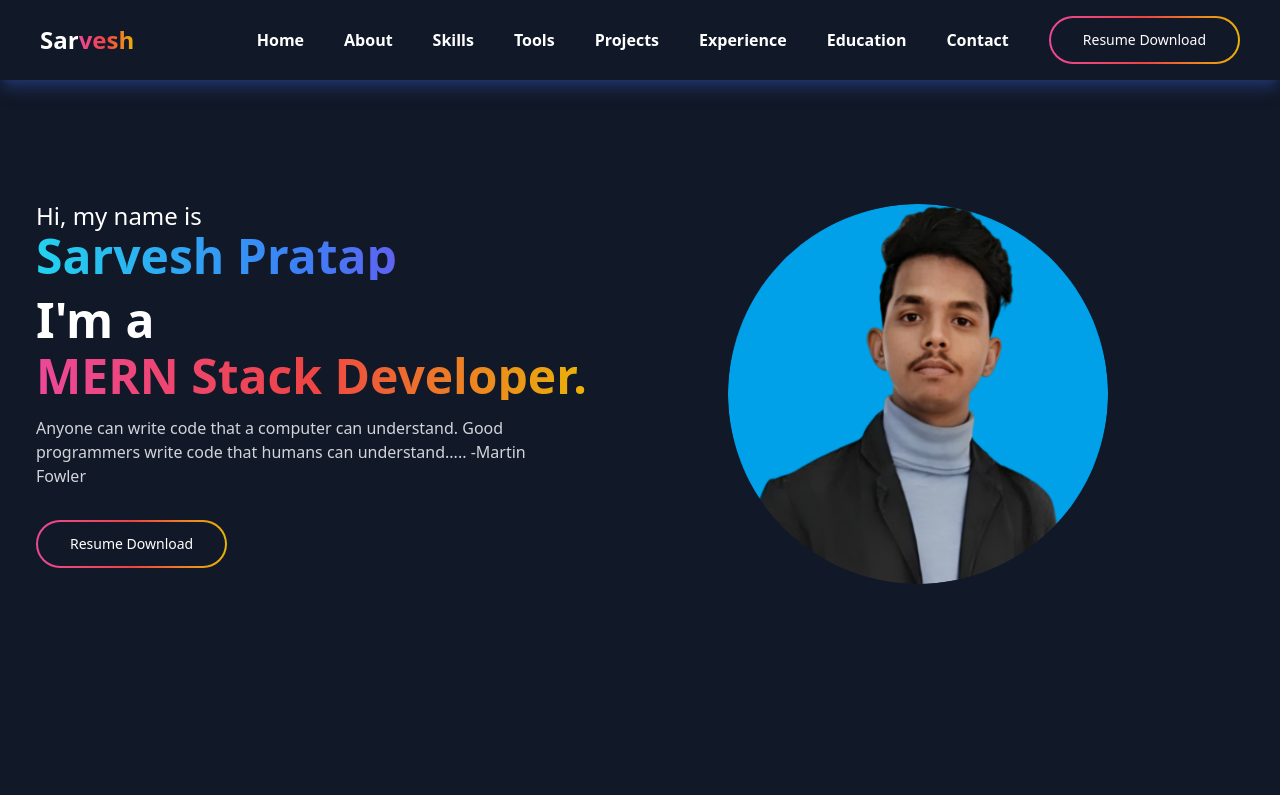
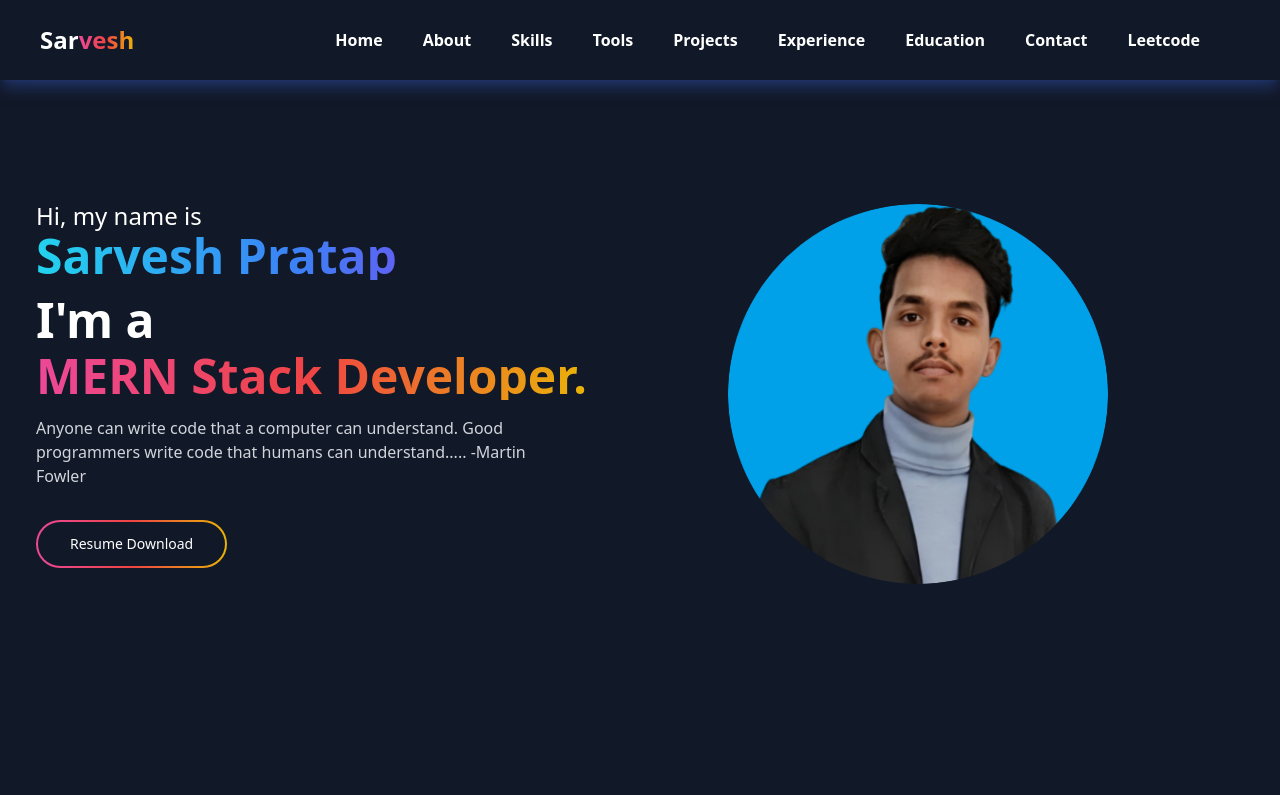
Before and after one commit to Sarvesh9570/Updated-portfolio, a React (Create React App) app: page / in a window 1280 px wide. Shown: the top 795 px of the page. Built offline with nearby package versions, Linux system fonts and the light colour scheme.

Commit message:
add leetcode

```diff
--- a/src/components/Contact.jsx
+++ b/src/components/Contact.jsx
@@ -4,6 +4,8 @@ import { MdOutlineMarkEmailRead } from "react-icons/md";
 import { ToastContainer, toast } from "react-toastify";
 
 import { FaWhatsapp } from "react-icons/fa6";
+import { SiLeetcode } from "react-icons/si";
+import { SiCodechef } from "react-icons/si";
 import emailjs from "@emailjs/browser";
 import LoadingSpinner from "./LoadingSpinner";
 
@@ -61,7 +63,7 @@ function Contact() {
               {/* contact info  */}
               <div className="gap-4 grid mb-12 m-2 grid-cols-1 md:grid-cols-2">
                 <Link
-                  className="inline-flex items-center gap-2 rounded-lg border border-indigo-600  bg-[#000000] px-2 py-1 text-white hover:bg-transparent  focus:outline-none focus:ring active:text-indigo-500"
+                  className="inline-flex items-center gap-2 rounded-lg border border-indigo-600  bg-[#3E3190] px-2 py-1 text-white hover:bg-transparent transition-colors duration-300 focus:outline-none focus:ring active:text-indigo-500"
                   to="https://www.linkedin.com/in/sarvesh-pratap-230373221/"
                   target="_blank"
                 >
@@ -149,7 +151,7 @@ function Contact() {
                 </Link>
 
                 <Link
-                  className="inline-flex items-center gap-2 rounded-lg border border-indigo-600  bg-[#000000] px-2 py-1  text-white hover:bg-transparent  focus:outline-none focus:ring active:text-indigo-500"
+                  className="inline-flex items-center gap-2 rounded-lg border border-indigo-600  bg-[#3E3190] px-2 py-1  text-white hover:bg-transparent  focus:outline-none focus:ring active:text-indigo-500"
                   to="https://github.com/Sarvesh9570"
                   target="_blank"
                 >
@@ -198,7 +200,24 @@ function Contact() {
                   <span className="text-sm font-medium"> Github </span>
                 </Link>
                 <Link
-                  className="inline-flex items-center gap-2 rounded-lg border border-indigo-600  bg-[#000000] px-2 py-1  text-white hover:bg-transparent  focus:outline-none focus:ring active:text-indigo-500"
+                  className="inline-flex items-center gap-2 rounded-lg border border-indigo-600  bg-[#3E3190] px-2 py-1  text-white hover:bg-transparent transition-colors duration-300 focus:outline-none focus:ring active:text-indigo-500"
+                  to="https://leetcode.com/u/sarvesh9570/"
+                  target="_blank"
+                >
+                  <SiLeetcode className="w-10 h-10" />
+                  <span className="text-sm font-medium"> Leetcode </span>
+                </Link>
+                <Link
+                  className="inline-flex items-center gap-2 rounded-lg border border-indigo-600  bg-[#3E3190] px-2 py-1  text-white hover:bg-transparent transition-colors duration-300 focus:outline-none focus:ring active:text-indigo-500"
+                  to="https://codechef.com/users/sarvesh9570"
+                  target="_blank"
+                >
+                  <SiCodechef  className="w-10 h-10" />
+                  <span className="text-sm font-medium"> Codechef </span>
+                </Link>
+
+                <Link
+                  className="inline-flex items-center gap-2 rounded-lg border border-indigo-600  bg-[#3E3190] px-2 py-1  text-white hover:bg-transparent transition-colors duration-300 focus:outline-none focus:ring active:text-indigo-500"
                   to="mailto:job.sarveshpratap@gmail.com"
                   target="_blank"
                 >
@@ -210,14 +229,17 @@ function Contact() {
                   </span>
                 </Link>
                 <Link
-                  className="inline-flex items-center gap-2 rounded-lg border border-indigo-600  bg-[#000000] px-2 py-1  text-white hover:bg-transparent  focus:outline-none focus:ring active:text-indigo-500"
+                  className="inline-flex items-center gap-2 rounded-lg border border-indigo-600  bg-[#3E3190] px-2 py-1  text-white hover:bg-transparent transition-colors duration-300 focus:outline-none focus:ring active:text-indigo-500"
                   to="https://wa.me/qr/S43R5JMFLGFWC1"
                   target="_blank"
                 >
                   <FaWhatsapp className="w-10 h-10" />
                   <span className="text-sm font-medium"> WhatsApp </span>
                 </Link>
+
               </div>
+
+
 
               {/* contact me form */}
 
--- a/src/components/Navbar.jsx
+++ b/src/components/Navbar.jsx
@@ -1,14 +1,14 @@
 import React, { useState } from "react";
 import { HiBars3BottomRight, HiXMark } from "react-icons/hi2";
-import { NavLink } from "react-router-dom";
+
 import { Link } from "react-scroll";
 
 function Navbar() {
   let [isopen, setisopen] = useState(false);
   return (
     <>
-      <div className="shadow-lg shadow-[#213469] w-full fixed top-0 dark:bg-gray-900 left-0 z-50 lg:z-50 md:z-auto ">
-        <div className="md:px-10 py-4 px-7 md:flex justify-between items-center  dark:bg-gray-900">
+         <div className="shadow-lg shadow-[#213469] fixed top-0 left-0 w-full dark:bg-gray-900 z-50">
+        <div className="max-w-7xl mx-auto flex items-center justify-between px-5 md:px-10 h-16 lg:h-20">
           {/* logo */}
           <div className="flex gap-2 text-2xl cursor-pointer items-center">
             <span className="font-bold">
@@ -150,8 +150,17 @@ function Navbar() {
                 Contact
               </Link>
             </li>
+            <li>
+              <a className="my-7 md:my-0 md:ml-8 font-bold bg-white hover:bg-gradient-to-r from-pink-500 via-red-500 to-yellow-500 text-transparent bg-clip-text"
+              href="https://leetcode.com/sarvesh9570/"
+              target="_blank"
+              rel="noreferrer"
+            >
+              Leetcode
+            </a>
+            </li>
             <li className="my-7 md:my-0 md:ml-8 font-bold ">
-              <NavLink
+              {/* <NavLink
                 className="group inline-block rounded-full bg-gradient-to-r from-pink-500 via-red-500 to-yellow-500 p-[2px] hover:text-white focus:outline-none focus:ring active:text-opacity-75"
                 to="https://drive.google.com/file/d/15468dW4tYMd1K_ToR2n6_ZUcE-EO18aS/view"
                 target="_blank"
@@ -159,7 +168,7 @@ function Navbar() {
                 <span className="block rounded-full dark:bg-gray-900 px-8 py-3 text-sm font-medium group-hover:bg-transparent">
                   Resume Download
                 </span>
-              </NavLink>
+              </NavLink> */}
             </li>
           </ul>
         </div>
```
